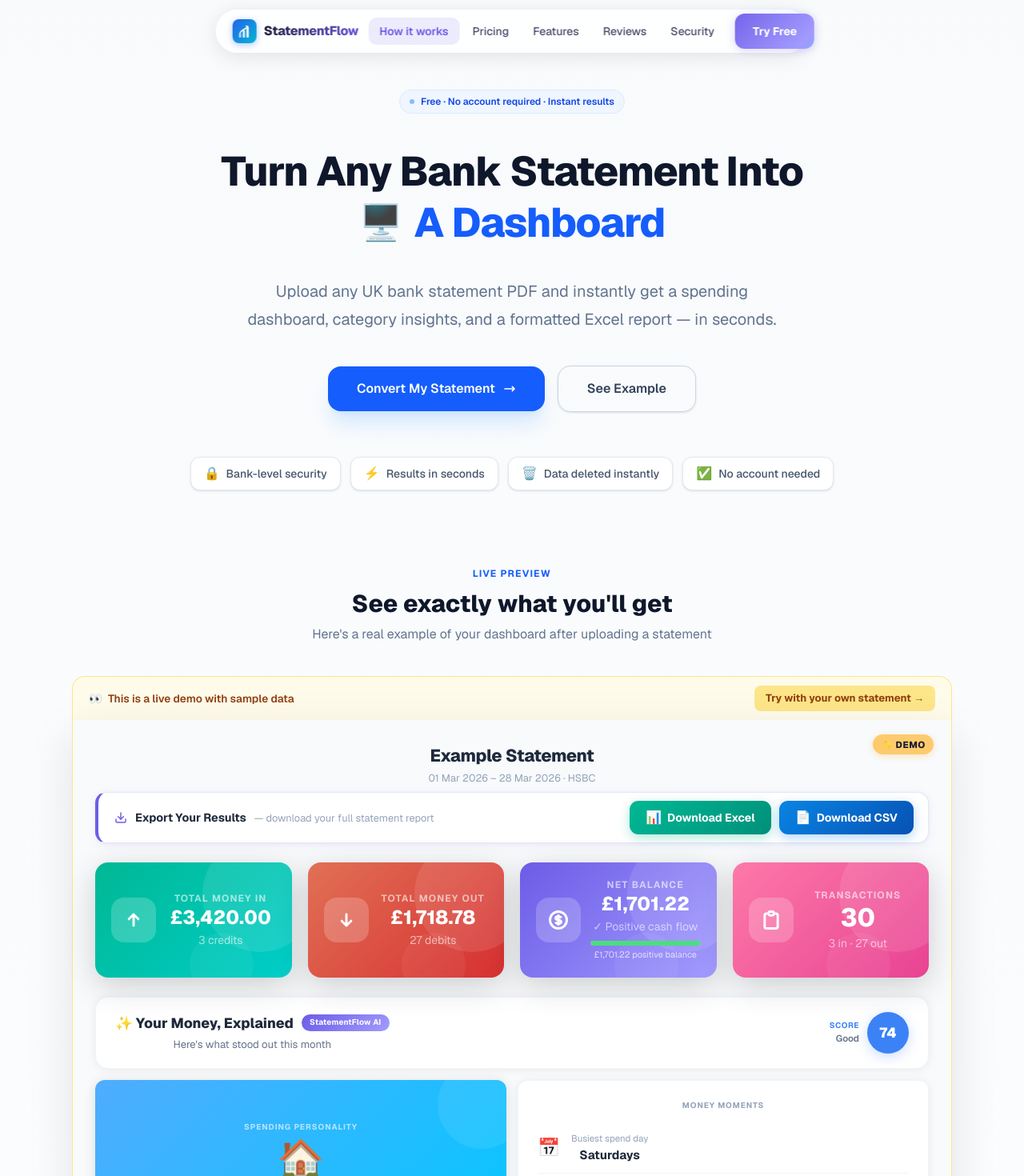
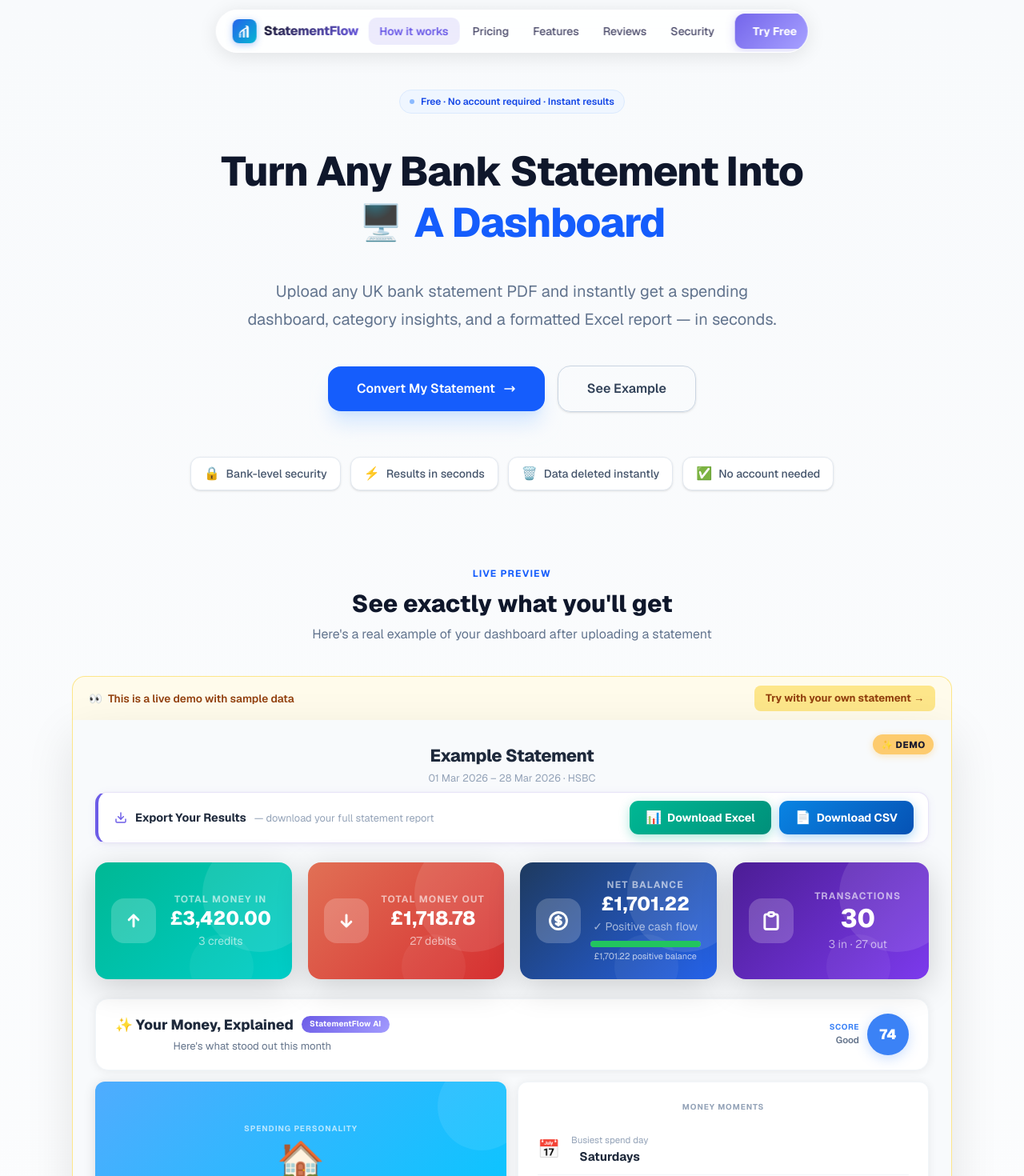
Before and after one commit to kasimk94/StatementFlow, a Next.js app: page / in a window 1280 px wide. Shown: the top 1470 px of the page at 80% size. Built offline with nearby package versions, Linux system fonts and the light colour scheme.

Commit message:
Fix navbar overflow, gauge colour, KPI card colours

```diff
--- a/components/Dashboard.js
+++ b/components/Dashboard.js
@@ -185,8 +185,8 @@ function StatCard({ label, value, sub, gradient, icon, loaded, delay, countTarge
         {sub && <p className="text-sm text-white/60 mt-1.5">{sub}</p>}
         {gauge && (
           <div style={{ marginTop: 8 }}>
-            <div style={{ height: 6, borderRadius: 3, background: "rgba(255,255,255,0.25)", overflow: "hidden" }}>
-              <div style={{ height: "100%", width: `${gauge.pct}%`, background: gauge.color, borderRadius: 3, transition: "width 1s ease 0.6s" }} />
+            <div style={{ height: 8, borderRadius: 999, background: "rgba(255,255,255,0.3)", overflow: "hidden" }}>
+              <div style={{ height: "100%", width: `${gauge.pct}%`, background: gauge.color, borderRadius: 999, transition: "width 1s ease 0.6s" }} />
             </div>
             <p style={{ margin: "3px 0 0", fontSize: "0.68rem", color: "rgba(255,255,255,0.72)" }}>{gauge.label}</p>
           </div>
@@ -880,15 +880,15 @@ export default function Dashboard({ transactions, demoMode = false, confidence,
       const remaining = Math.max(0, limit - overdraftUsed);
       return {
         pct,
-        color: "#f87171",
+        color: "#ef4444",
         label: `${fmt(overdraftUsed)} overdrawn · ${fmt(remaining)} remaining`,
       };
     }
     if (net < 500) {
       const pct = Math.min(100, (net / 500) * 100);
-      return { pct, color: "#fbbf24", label: `${fmt(net)} available · low buffer` };
+      return { pct, color: "#f59e0b", label: `${fmt(net)} available · low buffer` };
     }
-    return { pct: 100, color: "#4ade80", label: `${fmt(net)} positive balance` };
+    return { pct: 100, color: "#22c55e", label: `${fmt(net)} positive balance` };
   }, [net, overdraftLimit]);
 
   // ── Demo toast helper ──
@@ -1211,9 +1211,7 @@ export default function Dashboard({ transactions, demoMode = false, confidence,
           label="Net Balance"
           value={fmt(net)}
           sub={net >= 0 ? "✓ Positive cash flow" : "⚠ Negative cash flow"}
-          gradient={net >= 0
-            ? "linear-gradient(135deg, #6c5ce7 0%, #a29bfe 100%)"
-            : "linear-gradient(135deg, #d63031 0%, #e17055 100%)"}
+          gradient="linear-gradient(135deg, #1e3a5f 0%, #2563eb 100%)"
           icon={<svg className="w-7 h-7" fill="none" viewBox="0 0 24 24" stroke="currentColor"><path strokeLinecap="round" strokeLinejoin="round" strokeWidth={2.5} d="M12 8c-1.657 0-3 .895-3 2s1.343 2 3 2 3 .895 3 2-1.343 2-3 2m0-8c1.11 0 2.08.402 2.599 1M12 8V7m0 1v8m0 0v1m0-1c-1.11 0-2.08-.402-2.599-1M21 12a9 9 0 11-18 0 9 9 0 0118 0z" /></svg>}
           loaded={loaded}
           delay={300}
@@ -1226,7 +1224,7 @@ export default function Dashboard({ transactions, demoMode = false, confidence,
           label="Transactions"
           value={`${transactions.length}`}
           sub={`${incomeCount} in · ${expenseCount} out`}
-          gradient="linear-gradient(135deg, #fd79a8 0%, #e84393 100%)"
+          gradient="linear-gradient(135deg, #4c1d95 0%, #7c3aed 100%)"
           icon={<svg className="w-7 h-7" fill="none" viewBox="0 0 24 24" stroke="currentColor"><path strokeLinecap="round" strokeLinejoin="round" strokeWidth={2.5} d="M9 5H7a2 2 0 00-2 2v12a2 2 0 002 2h10a2 2 0 002-2V7a2 2 0 00-2-2h-2M9 5a2 2 0 002 2h2a2 2 0 002-2M9 5a2 2 0 012-2h2a2 2 0 012 2" /></svg>}
           loaded={loaded}
           delay={400}
--- a/components/Navbar.js
+++ b/components/Navbar.js
@@ -310,7 +310,8 @@ export default function Navbar({ onScrollToUpload, onUploadAnother = null }) {
         left:                "50%",
         transform:           "translateX(-50%)",
         width:               "fit-content",
-        maxWidth:            "calc(100% - 24px)",
+        maxWidth:            "min(900px, calc(100% - 24px))",
+        overflow:            "hidden",
         zIndex:              1000,
         transition:          easing,
         borderRadius:        menuOpen ? "50px 50px 20px 20px" : 50,
@@ -392,7 +393,18 @@ export default function Navbar({ onScrollToUpload, onUploadAnother = null }) {
               <button
                 className="ntry"
                 onClick={onUploadAnother}
-                style={{ background: "transparent", color: "#6c5ce7", border: "1.5px solid #6c5ce7", boxShadow: "none", padding: "8px 18px" }}
+                style={{
+                  background: "transparent",
+                  color:       "#6c5ce7",
+                  border:      "1.5px solid #6c5ce7",
+                  boxShadow:   "none",
+                  padding:     "8px 16px",
+                  fontSize:    "0.85rem",
+                  maxWidth:    180,
+                  overflow:    "hidden",
+                  whiteSpace:  "nowrap",
+                  textOverflow:"ellipsis",
+                }}
               >
                 ↑ Upload another
               </button>
```
